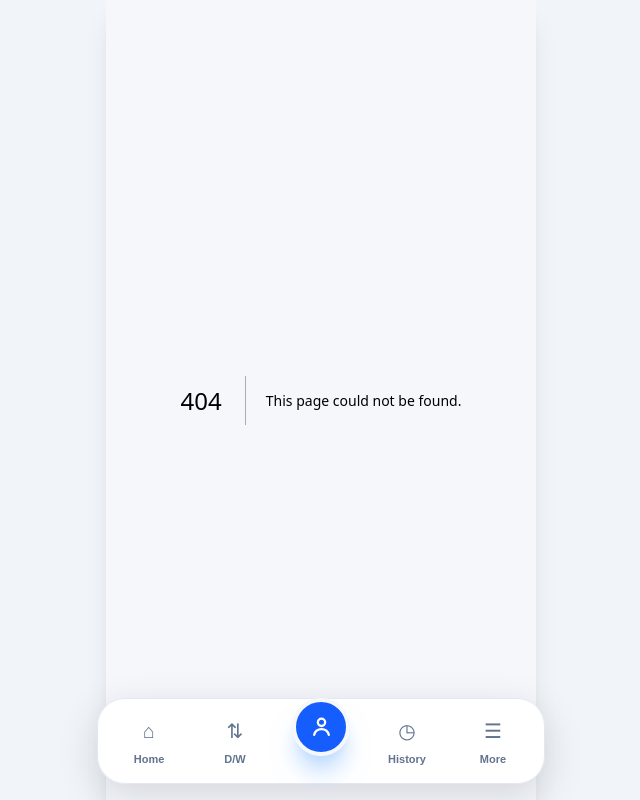
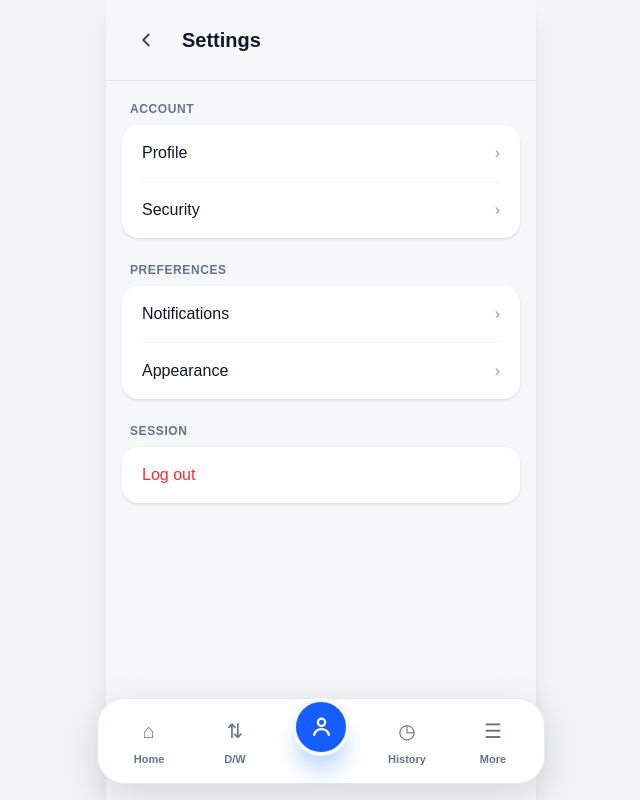
Before and after one commit to StabiX-Protocol/StabiX-Pay-, a Next.js app in the folder stabix-frontend/: page /settings in a window 1280 px wide. Before the commit this address had no page. Shown: the whole page, without its empty margins (319-959 px from the left). Built offline with nearby package versions, Linux system fonts and the light colour scheme; sample sign-in values are in the browser's storage.

Commit message:
google login added to frontend

```diff
--- a/stabix-frontend/app/login/page.tsx
+++ b/stabix-frontend/app/login/page.tsx
@@ -3,7 +3,6 @@
 import Link from "next/link";
 import { useEffect, useRef, useState } from "react";
 import { useRouter } from "next/navigation";
-import { apiFetch } from "@/lib/api";
 
 declare global {
   interface Window {
@@ -32,12 +31,17 @@ export default function LoginPage() {
   }, []);
 
   useEffect(() => {
-    if (!googleReady || !googleRef.current) return;
+    if (!googleReady || !googleRef.current) {
+      return;
+    }
 
-    const clientId = process.env.NEXT_PUBLIC_GOOGLE_CLIENT_ID;
+    const clientId =
+      process.env.NEXT_PUBLIC_GOOGLE_CLIENT_ID;
 
     if (!clientId) {
-      console.error("NEXT_PUBLIC_GOOGLE_CLIENT_ID is missing");
+      console.error(
+        "NEXT_PUBLIC_GOOGLE_CLIENT_ID is missing"
+      );
       return;
     }
 
@@ -50,12 +54,15 @@ export default function LoginPage() {
       use_fedcm_for_prompt: false,
     });
 
-    window.google.accounts.id.renderButton(googleRef.current, {
+    window.google.accounts.id.renderButton(
+      googleRef.current,
+      {
         theme: "outline",
         size: "large",
         width: 360,
         text: "continue_with",
-    });
+      }
+    );
   }, [googleReady]);
 
   async function handleLogin() {
@@ -70,8 +77,6 @@ export default function LoginPage() {
       const apiUrl =
         `${process.env.NEXT_PUBLIC_API_URL}/api/users/login`;
 
-    console.log("LOGIN API:", apiUrl);
-
       const response = await fetch(apiUrl, {
         method: "POST",
         headers: {
@@ -85,9 +90,6 @@ export default function LoginPage() {
 
       const data = await response.json().catch(() => null);
 
-    console.log("LOGIN STATUS:", response.status);
-    console.log("LOGIN RESPONSE:", data);
-
       if (!response.ok) {
         alert(
           data?.message ||
@@ -97,15 +99,22 @@ export default function LoginPage() {
       }
 
       if (!data?.token) {
-      alert("Login successful response did not contain a token.");
+        alert(
+          "Login successful response did not contain a token."
+        );
         return;
       }
 
-    // OLD auth.js compatible storage
-    localStorage.setItem("jwt_token", data.token);
+      localStorage.setItem(
+        "jwt_token",
+        data.token
+      );
 
       if (data.user?.stbx_uid) {
-      localStorage.setItem("stbx_uid", data.user.stbx_uid);
+        localStorage.setItem(
+          "stbx_uid",
+          data.user.stbx_uid
+        );
       }
 
       if (data.user?.google_uid) {
@@ -117,7 +126,10 @@ export default function LoginPage() {
 
       router.replace("/");
     } catch (error) {
-    console.error("❌ LOGIN FETCH ERROR:", error);
+      console.error(
+        "LOGIN FETCH ERROR:",
+        error
+      );
 
       alert(
         "Unable to connect to StabiX.\n\n" +
@@ -129,20 +141,78 @@ export default function LoginPage() {
   }
 
   async function handleGoogleLogin(response: any) {
+    console.log(
+      "GOOGLE CALLBACK RECEIVED"
+    );
+
+    if (!response?.credential) {
+      console.error(
+        "Google credential missing"
+      );
+
+      alert(
+        "Google authentication failed."
+      );
+
+      return;
+    }
+
     try {
       setLoading(true);
 
-      const data = await apiFetch("/api/users/login/google", {
+      const apiUrl =
+        `${process.env.NEXT_PUBLIC_API_URL}/api/users/login/google`;
+
+      console.log(
+        "GOOGLE LOGIN API:",
+        apiUrl
+      );
+
+      const apiResponse = await fetch(
+        apiUrl,
+        {
           method: "POST",
+          headers: {
+            "Content-Type": "application/json",
+          },
           body: JSON.stringify({
             id_token: response.credential,
           }),
-      });
+        }
+      );
 
-      localStorage.setItem("token", data.token);
-      localStorage.setItem("stbx_uid", data.user.stbx_uid);
+      const data =
+        await apiResponse.json().catch(
+          () => null
+        );
 
-      if (data.user.google_uid) {
+      console.log(
+        "GOOGLE LOGIN STATUS:",
+        apiResponse.status
+      );
+
+      if (apiResponse.ok) {
+        if (!data?.token) {
+          alert(
+            "Login successful response did not contain a token."
+          );
+
+          return;
+        }
+
+        localStorage.setItem(
+          "jwt_token",
+          data.token
+        );
+
+        if (data.user?.stbx_uid) {
+          localStorage.setItem(
+            "stbx_uid",
+            data.user.stbx_uid
+          );
+        }
+
+        if (data.user?.google_uid) {
           localStorage.setItem(
             "stbx_google_uid",
             data.user.google_uid
@@ -150,11 +220,32 @@ export default function LoginPage() {
         }
 
         router.replace("/");
+        return;
+      }
+
+      if (apiResponse.status === 404) {
+        alert(
+          "Google Account Not Registered\n\n" +
+          "This Google account is not linked to a StabiX account.\n\n" +
+          "Please create a new account to continue."
+        );
+
+        return;
+      }
+
+      alert(
+        data?.message ||
+        "Google login failed. Please try again."
+      );
     } catch (error) {
+      console.error(
+        "GOOGLE LOGIN FETCH ERROR:",
+        error
+      );
+
       alert(
-        error instanceof Error
-          ? error.message
-          : "Google login failed"
+        "Unable to connect to StabiX.\n\n" +
+        "Please try again."
       );
     } finally {
       setLoading(false);
@@ -164,6 +255,7 @@ export default function LoginPage() {
   return (
     <main className="min-h-screen bg-[#f5f7fb] px-5 pb-10 text-[#111827]">
       <div className="mx-auto max-w-[430px] pt-12">
+
         <h1 className="text-[64px] font-extrabold leading-none tracking-[-0.06em]">
           StabiX
         </h1>
@@ -177,11 +269,14 @@ export default function LoginPage() {
         </h2>
 
         <div className="mt-12 space-y-4">
+
           <input
             type="text"
             placeholder="STBX UID"
             value={stbxUid}
-            onChange={(e) => setStbxUid(e.target.value)}
+            onChange={(e) =>
+              setStbxUid(e.target.value)
+            }
             className="h-[76px] w-full rounded-[28px] bg-[#eaf1ff] px-9 text-[22px] outline-none ring-1 ring-slate-200"
           />
 
@@ -189,7 +284,9 @@ export default function LoginPage() {
             type="password"
             placeholder="Password"
             value={password}
-            onChange={(e) => setPassword(e.target.value)}
+            onChange={(e) =>
+              setPassword(e.target.value)
+            }
             className="h-[76px] w-full rounded-[28px] bg-[#eaf1ff] px-9 text-[22px] outline-none ring-1 ring-slate-200"
           />
 
@@ -199,8 +296,11 @@ export default function LoginPage() {
             disabled={loading}
             className="mt-3 h-[82px] w-full rounded-[30px] bg-blue-600 text-[24px] font-bold text-white disabled:opacity-50"
           >
-            {loading ? "Please wait..." : "Log In"}
+            {loading
+              ? "Please wait..."
+              : "Log In"}
           </button>
+
         </div>
 
         <div className="my-8 flex items-center gap-5 text-lg text-slate-500">
@@ -215,14 +315,23 @@ export default function LoginPage() {
         />
 
         <div className="mt-10 flex justify-between px-2 text-[19px] font-semibold">
-          <Link href="/create-account" className="text-blue-600">
+
+          <Link
+            href="/create-account"
+            className="text-blue-600"
+          >
             Create Account
           </Link>
 
-          <Link href="/forgot-password" className="text-blue-600">
+          <Link
+            href="/forgot-password"
+            className="text-blue-600"
+          >
             Forgot Password?
           </Link>
+
         </div>
+
       </div>
     </main>
   );
--- /dev/null
+++ b/stabix-frontend/app/settings/page.tsx
@@ -0,0 +1,172 @@
+"use client";
+
+import { useState } from "react";
+import { useRouter } from "next/navigation";
+
+export default function SettingsPage() {
+  const router = useRouter();
+  const [logoutOpen, setLogoutOpen] = useState(false);
+
+  const handleLogout = () => {
+    localStorage.removeItem("jwt_token");
+    router.replace("/login");
+  };
+
+  return (
+    <main className="min-h-screen bg-[#f6f7f9] text-slate-900 dark:bg-[#0b0b0d] dark:text-white">
+
+      {/* Header */}
+      <div className="flex items-center gap-4 border-b border-slate-200 px-5 py-5 dark:border-white/10">
+        <button
+          type="button"
+          onClick={() => router.back()}
+          aria-label="Go back"
+          className="flex h-10 w-10 items-center justify-center rounded-full text-slate-700 transition active:scale-90 dark:text-white"
+        >
+          <svg
+            width="22"
+            height="22"
+            viewBox="0 0 24 24"
+            fill="none"
+            stroke="currentColor"
+            strokeWidth="2"
+            strokeLinecap="round"
+            strokeLinejoin="round"
+          >
+            <path d="M15 18l-6-6 6-6" />
+          </svg>
+        </button>
+
+        <h1 className="text-xl font-semibold">
+          Settings
+        </h1>
+      </div>
+
+      {/* Settings Sections */}
+      <div className="px-4 py-5">
+
+        {/* Account */}
+        <section className="mb-6">
+          <p className="mb-2 px-2 text-xs font-semibold uppercase tracking-wider text-slate-500">
+            Account
+          </p>
+
+          <div className="overflow-hidden rounded-2xl bg-white shadow-sm dark:bg-[#151518]">
+
+            <button
+              type="button"
+              className="flex w-full items-center justify-between px-5 py-4 text-left"
+            >
+              <span>Profile</span>
+              <span className="text-slate-400">›</span>
+            </button>
+
+            <div className="mx-5 border-t border-slate-100 dark:border-white/10" />
+
+            <button
+              type="button"
+              className="flex w-full items-center justify-between px-5 py-4 text-left"
+            >
+              <span>Security</span>
+              <span className="text-slate-400">›</span>
+            </button>
+
+          </div>
+        </section>
+
+        {/* Preferences */}
+        <section className="mb-6">
+          <p className="mb-2 px-2 text-xs font-semibold uppercase tracking-wider text-slate-500">
+            Preferences
+          </p>
+
+          <div className="overflow-hidden rounded-2xl bg-white shadow-sm dark:bg-[#151518]">
+
+            <button
+              type="button"
+              className="flex w-full items-center justify-between px-5 py-4 text-left"
+            >
+              <span>Notifications</span>
+              <span className="text-slate-400">›</span>
+            </button>
+
+            <div className="mx-5 border-t border-slate-100 dark:border-white/10" />
+
+            <button
+              type="button"
+              className="flex w-full items-center justify-between px-5 py-4 text-left"
+            >
+              <span>Appearance</span>
+              <span className="text-slate-400">›</span>
+            </button>
+
+          </div>
+        </section>
+
+        {/* Session */}
+        <section>
+          <p className="mb-2 px-2 text-xs font-semibold uppercase tracking-wider text-slate-500">
+            Session
+          </p>
+
+          <div className="overflow-hidden rounded-2xl bg-white shadow-sm dark:bg-[#151518]">
+
+            <button
+              type="button"
+              onClick={() => setLogoutOpen(true)}
+              className="w-full px-5 py-4 text-left font-medium text-red-500 transition active:bg-red-500/10"
+            >
+              Log out
+            </button>
+
+          </div>
+        </section>
+
+      </div>
+
+      {/* Logout Confirmation Modal */}
+      {logoutOpen && (
+        <div className="fixed inset-0 z-50 flex items-center justify-center bg-black/60 px-5 backdrop-blur-sm">
+
+          <div className="w-full max-w-md rounded-[28px] border border-white/10 bg-[#151518] p-6 shadow-2xl">
+
+            <p className="text-sm font-medium text-slate-400">
+              Session
+            </p>
+
+            <h2 className="mt-2 text-2xl font-semibold text-white">
+              Log out?
+            </h2>
+
+            <p className="mt-3 text-sm leading-6 text-slate-400">
+              Are you sure you want to log out of your StabiX account?
+            </p>
+
+            <div className="mt-6 flex gap-3">
+
+              <button
+                type="button"
+                onClick={() => setLogoutOpen(false)}
+                className="flex-1 rounded-2xl border border-white/10 bg-white/5 px-4 py-3 font-medium text-white transition active:scale-95"
+              >
+                Cancel
+              </button>
+
+              <button
+                type="button"
+                onClick={handleLogout}
+                className="flex-1 rounded-2xl bg-red-600 px-4 py-3 font-medium text-white transition active:scale-95"
+              >
+                Log out
+              </button>
+
+            </div>
+
+          </div>
+
+        </div>
+      )}
+
+    </main>
+  );
+}
--- a/stabix-frontend/components/AppHeader.tsx
+++ b/stabix-frontend/components/AppHeader.tsx
@@ -1,8 +1,10 @@
 "use client";
 
 import { useState } from "react";
+import { useRouter } from "next/navigation";
 
 export default function AppHeader() {
+  const router = useRouter();
   const [settingsOpen, setSettingsOpen] = useState(false);
 
   return (
@@ -55,7 +57,7 @@ export default function AppHeader() {
           <button
             type="button"
             aria-label="Settings"
-            onClick={() => setSettingsOpen(!settingsOpen)}
+           onClick={() => router.push("/settings")}
             className={`flex h-10 w-10 items-center justify-center rounded-full transition active:scale-90 ${
               settingsOpen
                 ? "bg-slate-900 text-white dark:bg-white dark:text-black"
@@ -78,15 +80,6 @@ export default function AppHeader() {
           </button>
         </div>
       </header>
-
-      {/* Small Settings panel */}
-      {settingsOpen && (
-        <div className="mx-5 mb-2 rounded-2xl bg-white p-4 shadow-lg ring-1 ring-slate-200 dark:bg-[#18181b] dark:ring-white/10">
-          <p className="text-sm font-bold">
-            Settings
-          </p>
-        </div>
-      )}
     </>
   );
 }
--- a/stabix-frontend/components/Assets.tsx
+++ b/stabix-frontend/components/Assets.tsx
@@ -57,10 +57,6 @@ export default function Assets() {
                   <p className="text-sm font-bold">
                     {asset.name}
                   </p>
-
-                  <p className="mt-0.5 text-xs text-slate-400">
-                    {asset.balance} {asset.name}
-                  </p>
                 </div>
               </div>
 
--- a/stabix-frontend/components/BottomNav.tsx
+++ b/stabix-frontend/components/BottomNav.tsx
@@ -30,19 +30,6 @@ export default function BottomNav() {
           />
 
           <div className="fixed bottom-[94px] left-1/2 z-[60] w-[calc(100%-40px)] max-w-md -translate-x-1/2 overflow-hidden rounded-[24px] border border-slate-200 bg-white p-2 shadow-2xl dark:border-white/10 dark:bg-[#18181b]">
-            <MoreLink
-              icon="◉"
-              label="Profile"
-              href="/profile"
-              onClick={() => setMoreOpen(false)}
-            />
-
-            <MoreLink
-              icon="⚙"
-              label="Settings"
-              href="/settings"
-              onClick={() => setMoreOpen(false)}
-            />
 
             <MoreLink
               icon="▣"
```
Lines whose indentation alone changed are shown as unchanged.
